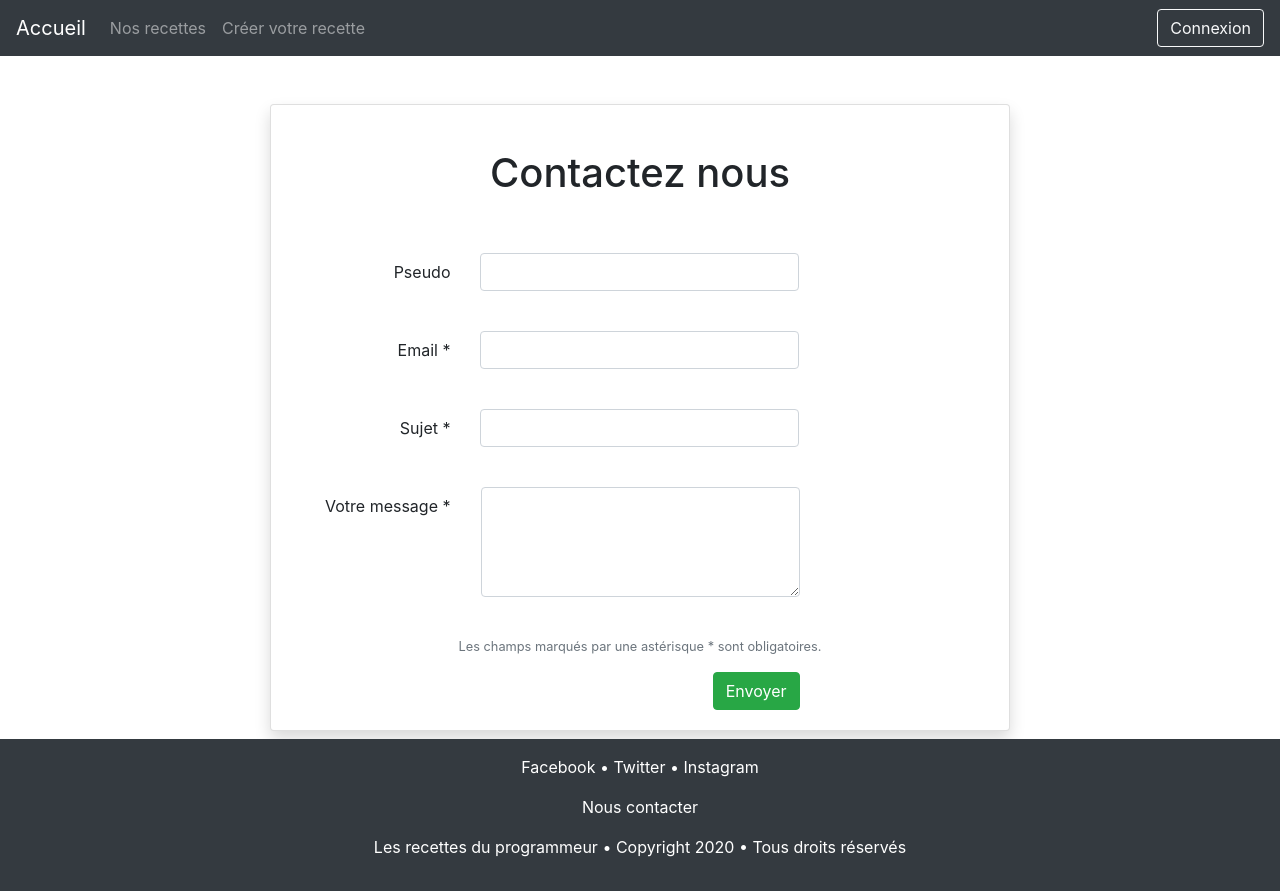
After one commit to RenaudCini/projet-web-3, a PHP site: page /contact/nous_contacter_pg.php in a window 1280 px wide. The commit adds this page. Run offline with PHP 8.4, Linux system fonts and the light colour scheme.

Commit message:
modif footer ajout nouscontacter

```diff
--- /dev/null
+++ b/contact/nous_contacter.php
@@ -0,0 +1,6 @@
+<?php
+
+$pseudo = $_POST['pseudo'];
+$message = $_POST['message'];
+var_dump($pseudo);
+var_dump($message);
--- /dev/null
+++ b/contact/nous_contacter_pg.php
@@ -0,0 +1,56 @@
+<?php $titrePage = 'Accueil'; ?>
+<?php require_once '../template/view/nav.php';
+require_once '../liste_recettes/liste_recettes_sc.php';
+?>
+
+<!-- Modal inscription -->
+<div class="container text-center">
+    <br>
+    <div class="card shadow offset-sm-2 col-sm-8 ">
+        <br>
+
+        <div class="card-body">
+            <h1> Contactez nous </h1>
+            <br><br>
+
+            <form method="POST" action="nous_contacter.php">
+                <div class="form-group row">
+                    <label for="pseudo" class="col-sm-2 offset-sm-1 col-form-label text-right">Pseudo </label>
+                    <div class="col-sm-6 mb-4">
+                        <input type="text" class="form-control" id="pseudo" name="pseudo">
+                    </div>
+                </div>
+
+                <div class="form-group row">
+                    <label for="inputEmail3" class="col-sm-2 offset-sm-1 col-form-label text-right" required>Email *</label>
+                    <div class="col-sm-6 mb-4">
+                        <input type="email" class="form-control" id="inputEmail3" name="email">
+                    </div>
+                </div>
+
+                <div class="form-group row">
+                    <label for="sujet" class="col-sm-2 offset-sm-1 col-form-label text-right" required>Sujet * </label>
+                    <div class="col-sm-6 mb-4">
+                        <input type="text" class="form-control" id="sujet" name="sujet">
+                    </div>
+                </div>
+
+                <div class="form-group row">
+                    <label for="message" class="col-sm-3 col-form-label text-right" required>Votre message * </label>
+                    <div class="col-sm-6 mb-4">
+                        <textarea rows="4" class="form-control" id="message" name="message"></textarea>
+                    </div>
+                </div>
+
+                <p class="text-muted small">Les champs marqués par une astérisque * sont obligatoires. </p>
+
+                <div class="row">
+                    <div class="offset-sm-3 col-sm-6 text-right">
+                        <button class="btn btn-success" type="submit" value="Envoyer">Envoyer</button>
+                    </div>
+                </div>
+            </form>
+        </div>
+    </div>
+</div>
+<?php require_once '../template/view/footer.php'; ?>
--- a/template/view/footer.php
+++ b/template/view/footer.php
@@ -14,7 +14,7 @@
         <p><a class="text-white" href="#">Facebook</a>
             &bull; <a class="text-white" href="#">Twitter</a>
             &bull; <a class="text-white" href="#">Instagram</a></p>
-        <p><a class="text-white" href="#">Nous contacter</a>
+        <p><a class="text-white" href="../contact/nous_contacter_pg.php">Nous contacter</a>
 
         </p>
         <p>
```
